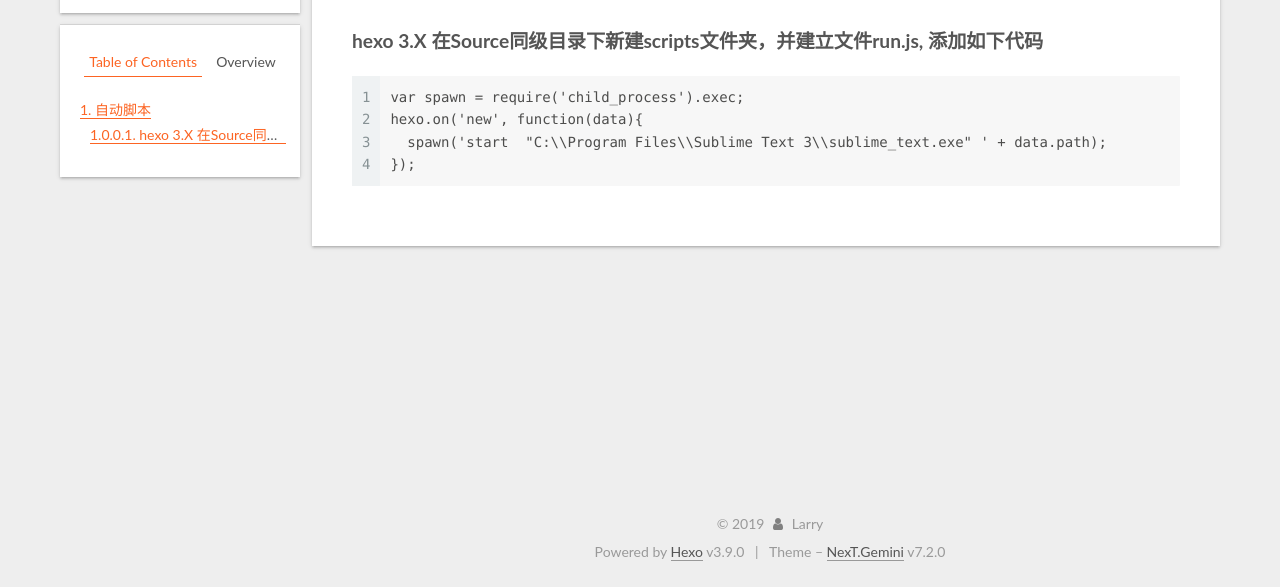
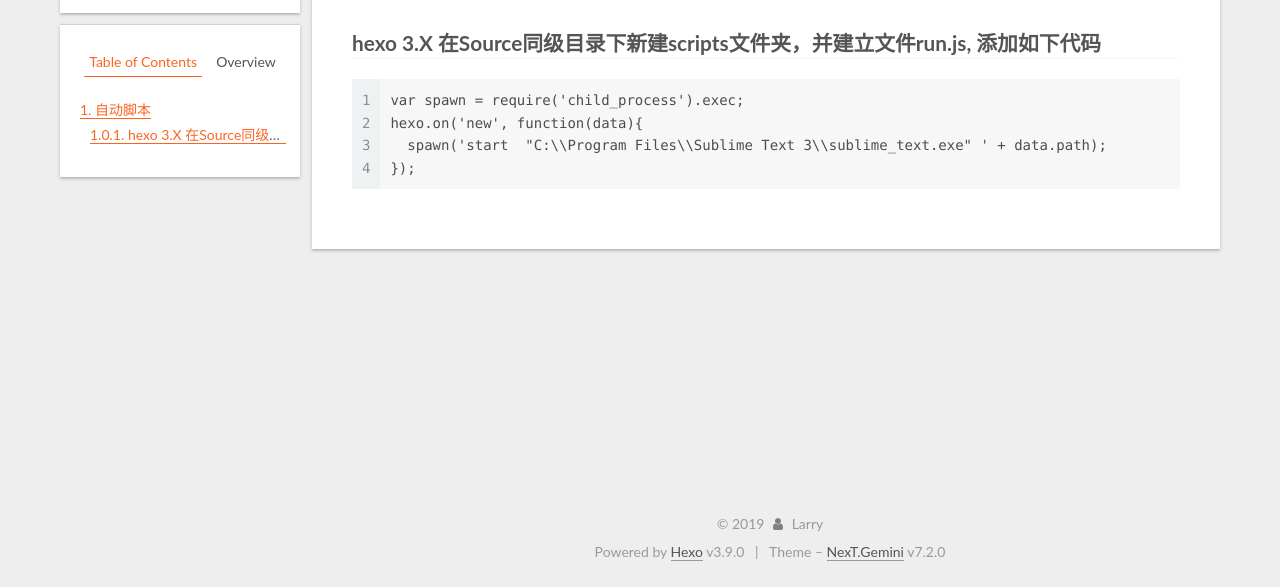
Before and after one commit to wheeler18/wheeler18.github.io, a plain HTML site: page 2019/07/07/hexo-TIPS/index.html in a window 1280 px wide. Shown: the part 213-800 px from the top of the page. Drawn offline with Linux system fonts and the light colour scheme.

Commit message:
Site updated: 2019-07-09 19:08:27

```diff
--- a/2019/07/07/hexo-TIPS/index.html
+++ b/2019/07/07/hexo-TIPS/index.html
@@ -101,7 +101,7 @@
 <meta property="og:site_name" content="Hexo">
 <meta property="og:description" content="自动脚本hexo 3.X  在Source同级目录下新建scripts文件夹，并建立文件run.js, 添加如下代码1234var spawn = require(&amp;apos;child_process&amp;apos;).exec;hexo.on(&amp;apos;new&amp;apos;, function(data)&amp;#123;  spawn(&amp;apos;start  &amp;quot;C:\\Program Fi">
 <meta property="og:locale" content="default">
-<meta property="og:updated_time" content="2019-07-09T11:04:42.503Z">
+<meta property="og:updated_time" content="2019-07-09T11:07:44.088Z">
 <meta name="twitter:card" content="summary">
 <meta name="twitter:title" content="hexo TIPS">
 <meta name="twitter:description" content="自动脚本hexo 3.X  在Source同级目录下新建scripts文件夹，并建立文件run.js, 添加如下代码1234var spawn = require(&amp;apos;child_process&amp;apos;).exec;hexo.on(&amp;apos;new&amp;apos;, function(data)&amp;#123;  spawn(&amp;apos;start  &amp;quot;C:\\Program Fi">
@@ -372,7 +372,7 @@
 
                   <span class="post-meta-item-text">Edited on</span>
 
-                <time title="Modified: 2019-07-09 19:04:42" itemprop="dateModified" datetime="2019-07-09T19:04:42+08:00">2019-07-09</time>
+                <time title="Modified: 2019-07-09 19:07:44" itemprop="dateModified" datetime="2019-07-09T19:07:44+08:00">2019-07-09</time>
               </span>
 
 
@@ -409,7 +409,7 @@
 
 
 
-        <h1 id="自动脚本"><a href="#自动脚本" class="headerlink" title="自动脚本"></a>自动脚本</h1><h4 id="hexo-3-X-在Source同级目录下新建scripts文件夹，并建立文件run-js-添加如下代码"><a href="#hexo-3-X-在Source同级目录下新建scripts文件夹，并建立文件run-js-添加如下代码" class="headerlink" title="hexo 3.X  在Source同级目录下新建scripts文件夹，并建立文件run.js, 添加如下代码"></a>hexo 3.X  在Source同级目录下新建scripts文件夹，并建立文件run.js, 添加如下代码</h4><figure class="highlight plain"><table><tr><td class="gutter"><pre><span class="line">1</span><br><span class="line">2</span><br><span class="line">3</span><br><span class="line">4</span><br></pre></td><td class="code"><pre><span class="line">var spawn = require(&apos;child_process&apos;).exec;</span><br><span class="line">hexo.on(&apos;new&apos;, function(data)&#123;</span><br><span class="line">  spawn(&apos;start  &quot;C:\\Program Files\\Sublime Text 3\\sublime_text.exe&quot; &apos; + data.path);</span><br><span class="line">&#125;);</span><br></pre></td></tr></table></figure>
+        <h1 id="自动脚本"><a href="#自动脚本" class="headerlink" title="自动脚本"></a>自动脚本</h1><h3 id="hexo-3-X-在Source同级目录下新建scripts文件夹，并建立文件run-js-添加如下代码"><a href="#hexo-3-X-在Source同级目录下新建scripts文件夹，并建立文件run-js-添加如下代码" class="headerlink" title="hexo 3.X  在Source同级目录下新建scripts文件夹，并建立文件run.js, 添加如下代码"></a>hexo 3.X  在Source同级目录下新建scripts文件夹，并建立文件run.js, 添加如下代码</h3><figure class="highlight plain"><table><tr><td class="gutter"><pre><span class="line">1</span><br><span class="line">2</span><br><span class="line">3</span><br><span class="line">4</span><br></pre></td><td class="code"><pre><span class="line">var spawn = require(&apos;child_process&apos;).exec;</span><br><span class="line">hexo.on(&apos;new&apos;, function(data)&#123;</span><br><span class="line">  spawn(&apos;start  &quot;C:\\Program Files\\Sublime Text 3\\sublime_text.exe&quot; &apos; + data.path);</span><br><span class="line">&#125;);</span><br></pre></td></tr></table></figure>
 
     </div>
 
@@ -542,7 +542,7 @@
 
 
 
-              <div class="post-toc-content"><ol class="nav"><li class="nav-item nav-level-1"><a class="nav-link" href="#自动脚本"><span class="nav-number">1.</span> <span class="nav-text">自动脚本</span></a><ol class="nav-child"><li class="nav-item nav-level-4"><a class="nav-link" href="#hexo-3-X-在Source同级目录下新建scripts文件夹，并建立文件run-js-添加如下代码"><span class="nav-number">1.0.0.1.</span> <span class="nav-text">hexo 3.X  在Source同级目录下新建scripts文件夹，并建立文件run.js, 添加如下代码</span></a></li></ol></li></ol></div>
+              <div class="post-toc-content"><ol class="nav"><li class="nav-item nav-level-1"><a class="nav-link" href="#自动脚本"><span class="nav-number">1.</span> <span class="nav-text">自动脚本</span></a><ol class="nav-child"><li class="nav-item nav-level-3"><a class="nav-link" href="#hexo-3-X-在Source同级目录下新建scripts文件夹，并建立文件run-js-添加如下代码"><span class="nav-number">1.0.1.</span> <span class="nav-text">hexo 3.X  在Source同级目录下新建scripts文件夹，并建立文件run.js, 添加如下代码</span></a></li></ol></li></ol></div>
 
 
           </div>
```
Also changed, not shown: index.html (+2 -2 lines).
